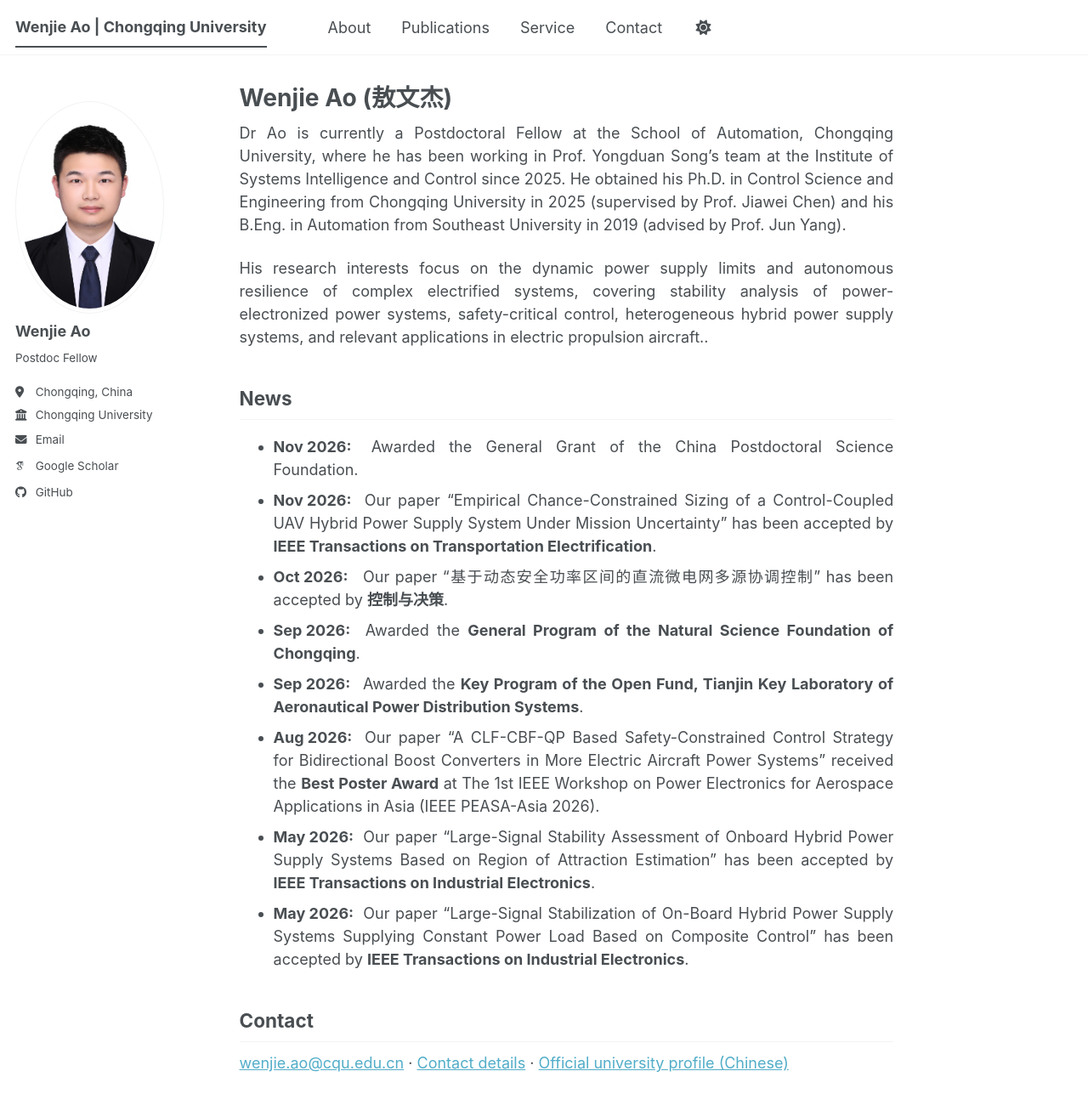
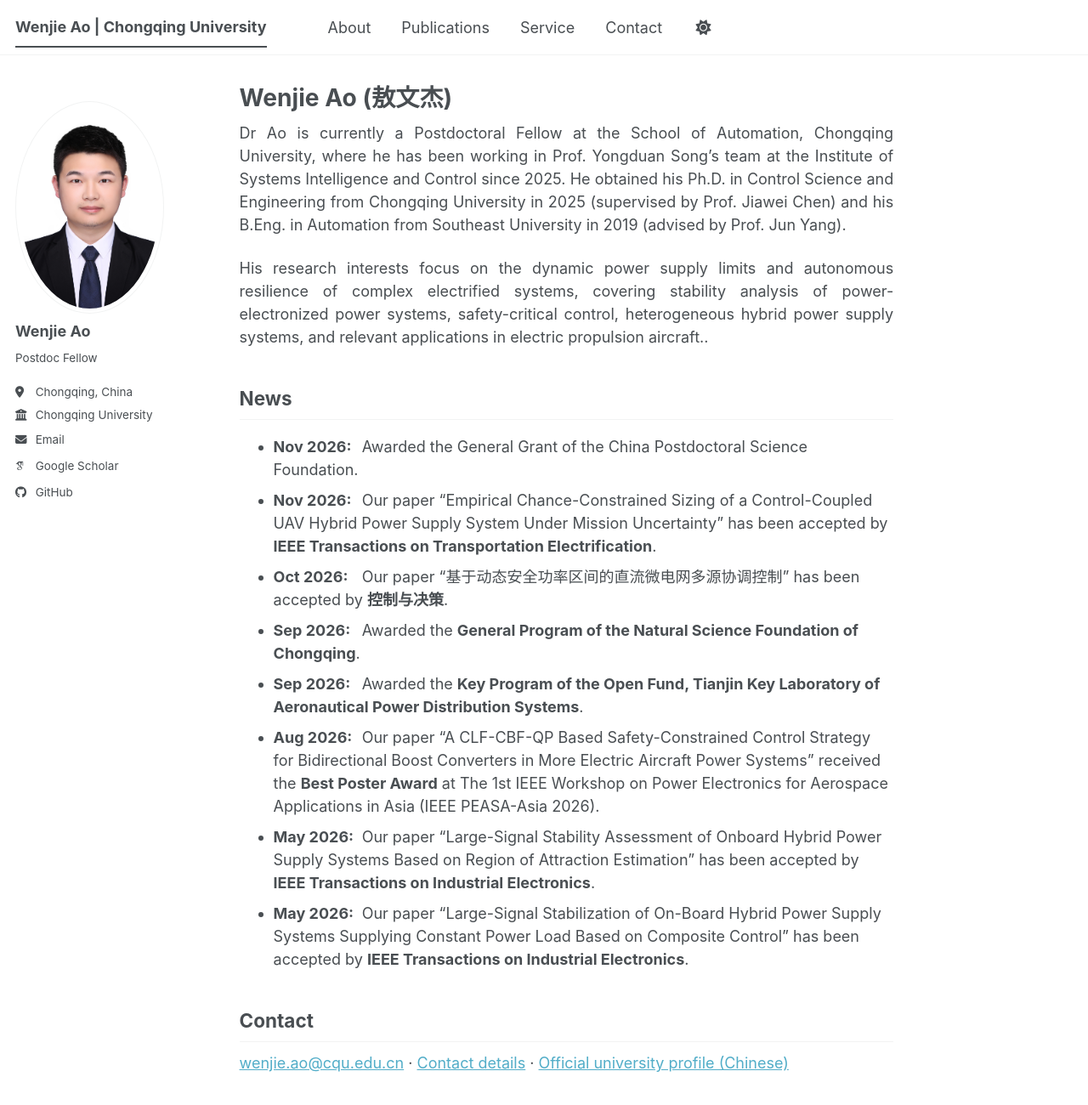
Before and after one commit to aowenjie-cyber/aowenjie-cyber.github.io, a Jekyll site: the page built from _pages/about.md, in a window 1280 px wide and 1315 px high. Shown: the top 1300 px of the window at 85% size. Built offline with Jekyll 4.4.1, drawn with Linux system fonts in a browser that asks for light colours; some web fonts are replaced; a script bundle is joined from its source files by our own code; library files that are not in the unit come from our copies.

Commit message:
更新了主页新闻对齐方式

```diff
--- a/_layouts/default.html
+++ b/_layouts/default.html
@@ -12,6 +12,9 @@ layout: compress
       text-align: justify;
   }
   {% if page.url == '/' %}
+  .page__content #news + ul > li {
+      text-align: left;
+  }
   .page__content #news + ul > li > strong:first-child {
       display: inline-block;
       width: 5.5em;
```
